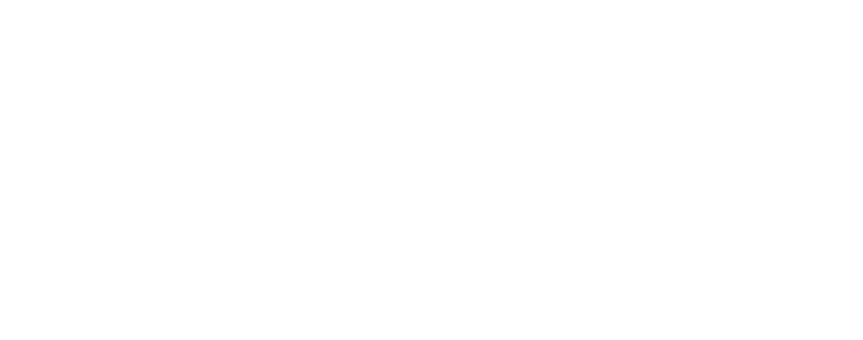
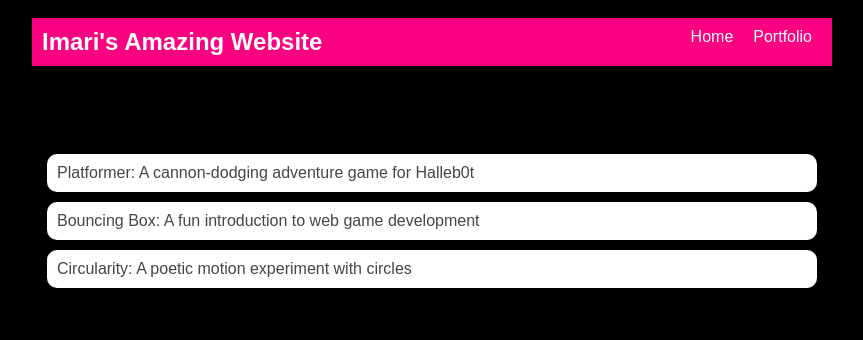
Before and after one commit to imaridupree125/imaridupree125.github.io, a plain HTML site: page portfolio.html in a window 1280 px wide. Shown: the whole page, without its empty margins (208-1071 px from the left). Drawn offline with Linux system fonts and the light colour scheme.

Commit message:
First Website

```diff
--- a/index.html
+++ b/index.html
@@ -1,13 +1,43 @@
 <!DOCTYPE html>
 <html>
   <head>
-    <title>CHANGE ME</title>
+    <title>Imari Dupree</title>
+    <link rel="stylesheet" href="style.css"/>
   </head>
 
   <body>
     <!-- All content goes here -->
     <div id="all-contents">
+      <nav>
+        <h1> My Website
+          <ul id="nav-ul">
+            <li class="nav-li">
+              <a href="index.html">Home</a>
+            </li>
+            <li class="nav-li">
+              <a href="portfolio.html">Imari's Portfolio</a>
+            </li>
+          </ul>
+      </nav>
+      <main>
+        <div class="sidebar">
+          <img class="sidebar-img" src="https://i.pinimg.com/474x/b7/e8/98/b7e898e3072f22dab8bc1ceb2e9f5db6.jpg">
+        </div>
 
+        <div class="content">
+          <h2> Imari Dupree </h2>
+          <p> Student at Thomas Jefferson </p>
+          <div id="Interests">
+            <h3> interests </h3>
+            <ul>
+              <li> Writing </li>
+              <li> Reading </li>
+              <li> Dance </li>
+              <li> Being me tbh </li>
+            </ul>
+          </div>
+        </div>
+      </main>
     </div>
   </body>
 </html>
--- a/portfolio.html
+++ b/portfolio.html
@@ -0,0 +1,39 @@
+<!DOCTYPE html>
+<html>
+  <head>
+    <title>Imari's Portfolio</title>
+    <link rel="stylesheet" href="style.css"/>
+  </head>
+
+<body>
+  <div id="all-contents">
+    <nav>
+      <h1> Imari's Amazing Website </h1>
+      <ul id="nav-ul">
+        <li class="nav-li">
+          <a href="index.html">Home</a>
+        </li>
+        <li class="nav-li">
+          <a href="portfolio.html">Portfolio</a>
+      </ul>
+    </nav>
+    <main>
+      <div class="content">
+        <h1> Portfolio </h1>
+        <ul id="portfolio">
+          <li>
+            <a href="fsd-projects/platformer/">Platformer: A cannon-dodging adventure game for Halleb0t</a>
+          </li>
+          <li>
+            <a href="fsd-projects/bouncing-box/">Bouncing Box: A fun introduction to web game development</a>
+          </li>
+          <li>
+            <a href="fsd-projects/circularity/">Circularity: A poetic motion experiment with circles</a>
+          </li>
+        </ul>
+      </div>
+    </main>
+  </div>
+</body>
+
+</html>
--- a/style.css
+++ b/style.css
@@ -0,0 +1,103 @@
+body {
+    background: #000000;
+    color: #FA0181;
+    padding: 10px;
+    font-family: Arial, sans-serif;
+}
+
+#all-contents {
+    max-width: 800px;
+    margin: auto;
+}
+
+/* navigation menu */
+nav {
+    background: #FA0181;
+    margin: 0 auto;
+    display: flex;
+    padding: 10px;
+}
+
+h1 {
+    display: flex;
+    align-items: center;
+    color: white;
+    flex: 1;
+    margin: 0;
+}
+
+#nav-ul {
+    list-style-type: none;
+    margin: 0;
+    padding: 0;
+    display: flex;
+}
+
+.nav-li {
+    display: inline-block;
+    padding: 0 10px;
+}
+
+a {
+    text-decoration: none;
+    color: #fff;
+}
+
+/* main container area beneath menu */
+main {
+    background: #000000;
+    display: flex;
+    margin-top: 20px;
+}
+
+.sidebar {
+    margin-right: 25px;
+    padding: 10px;
+}
+
+.sidebar-img {
+    width: 200px;
+}
+
+.content {
+    flex: 1;
+    padding: 15px;
+}
+
+/* interests section styles */
+#interests {
+    border: 4px silver ridge;
+    padding: 8px;
+    margin-top: 20px;
+}
+
+h2, h3 {
+    margin: 0px;
+}
+
+
+/* Portfolio styles */
+.content h1 {
+  color: black;
+}
+
+#portfolio {
+  list-style-type: none;
+  padding-left: 0;
+}
+
+#portfolio li {
+  background: #fff;
+  padding: 10px;
+  border-radius: 10px;
+  margin-bottom: 10px;
+}
+
+#portfolio li:hover {
+  background: #eee;
+}
+
+#portfolio a {
+  text-decoration: none;
+  color: #454545;
+}
```
Also changed, not shown: fsd-projects/platformer/platformer.js (+17 -6 lines).
